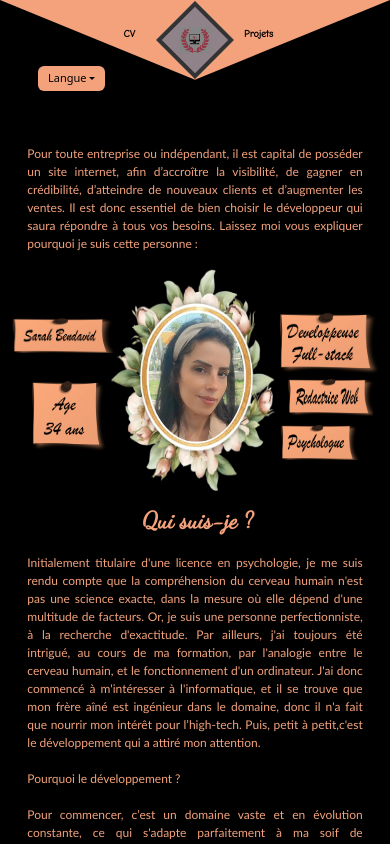
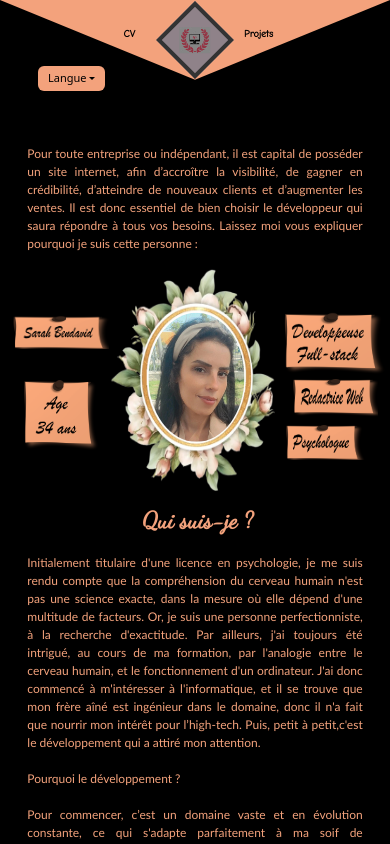
Before and after one commit to SarahBendavid/Mon-portfolio, a React (Vite) app: page /#/ in a window 390 px wide. Shown: the top 844 px of the page. Built offline with nearby package versions, Linux system fonts and the light colour scheme.

Commit message:
Finition

```diff
--- a/src/assets/styles/Main/Accueil/DivImg.css
+++ b/src/assets/styles/Main/Accueil/DivImg.css
@@ -36,3 +36,9 @@
   pointer-events: none;
   z-index: 2;
 }
+
+@media (max-width: 400px) {
+  .zoneImg {
+    gap: 70px;
+  }
+}
--- a/src/assets/styles/Main/Accueil/Postites.css
+++ b/src/assets/styles/Main/Accueil/Postites.css
@@ -212,6 +212,10 @@
     width: 105px;
   }
 
+  .postit2-fr {
+    transform: translateY(18px) translateX(44px);
+  }
+
   .postit3 {
     width: 115px;
   }
@@ -224,3 +228,11 @@
     width: 80px;
   }
 }
+
+@media (max-width: 400px) {
+
+  .postit1 {
+    width: 100px;
+    transform: translateY(-13px) translateX(29px);
+  }
+}
```
